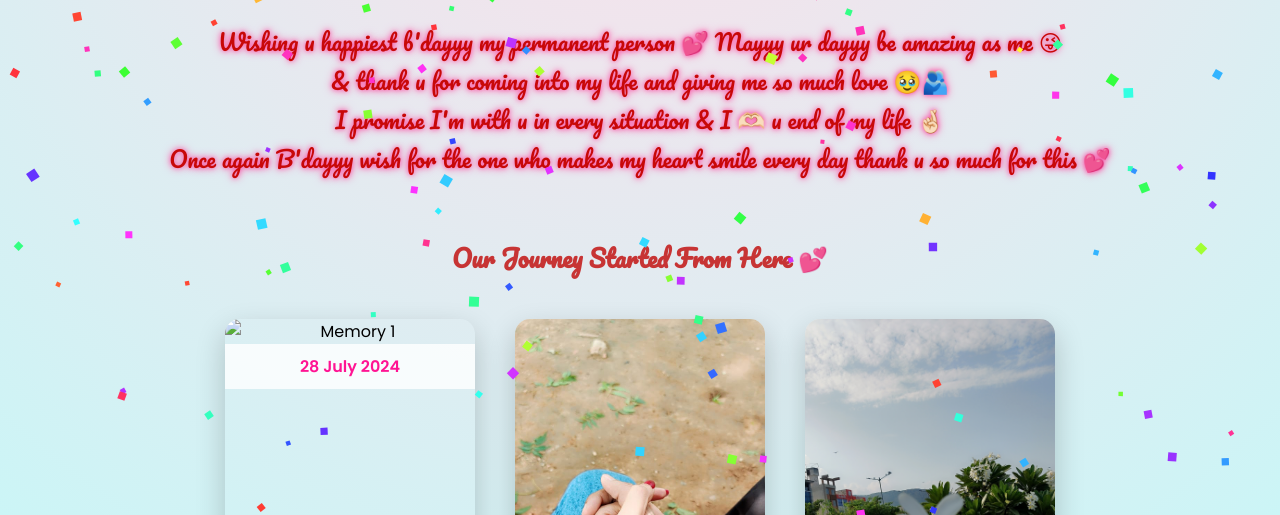
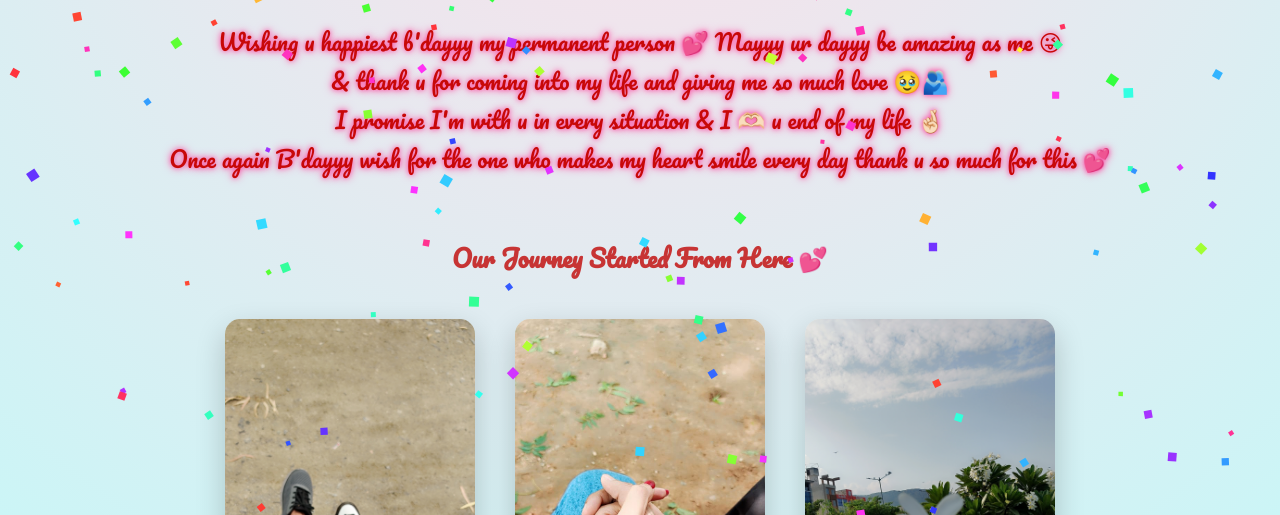
Before and after one commit to Lakshayy2406/Happy-Birthday-, a plain HTML site: page index.html in a window 1280 px wide. Shown: the part 285-800 px from the top of the page. Drawn offline with Linux system fonts and the light colour scheme; files whose address does not match are found by name.

Commit message:
Update index.html

```diff
--- a/index.html
+++ b/index.html
@@ -258,7 +258,7 @@ h2{
     <h2>Our Journey Started From Here 💕</h2>
 <div class="gallery">
   <div class="card">
-    <img src="Images/Snapchat-31116443.jpg" alt="Memory 1">
+    <img src="Snapchat-31116443.jpg" alt="Memory 1">
     <div class="date-label">28 July 2024</div>
   </div>
   <div class="card">
```
